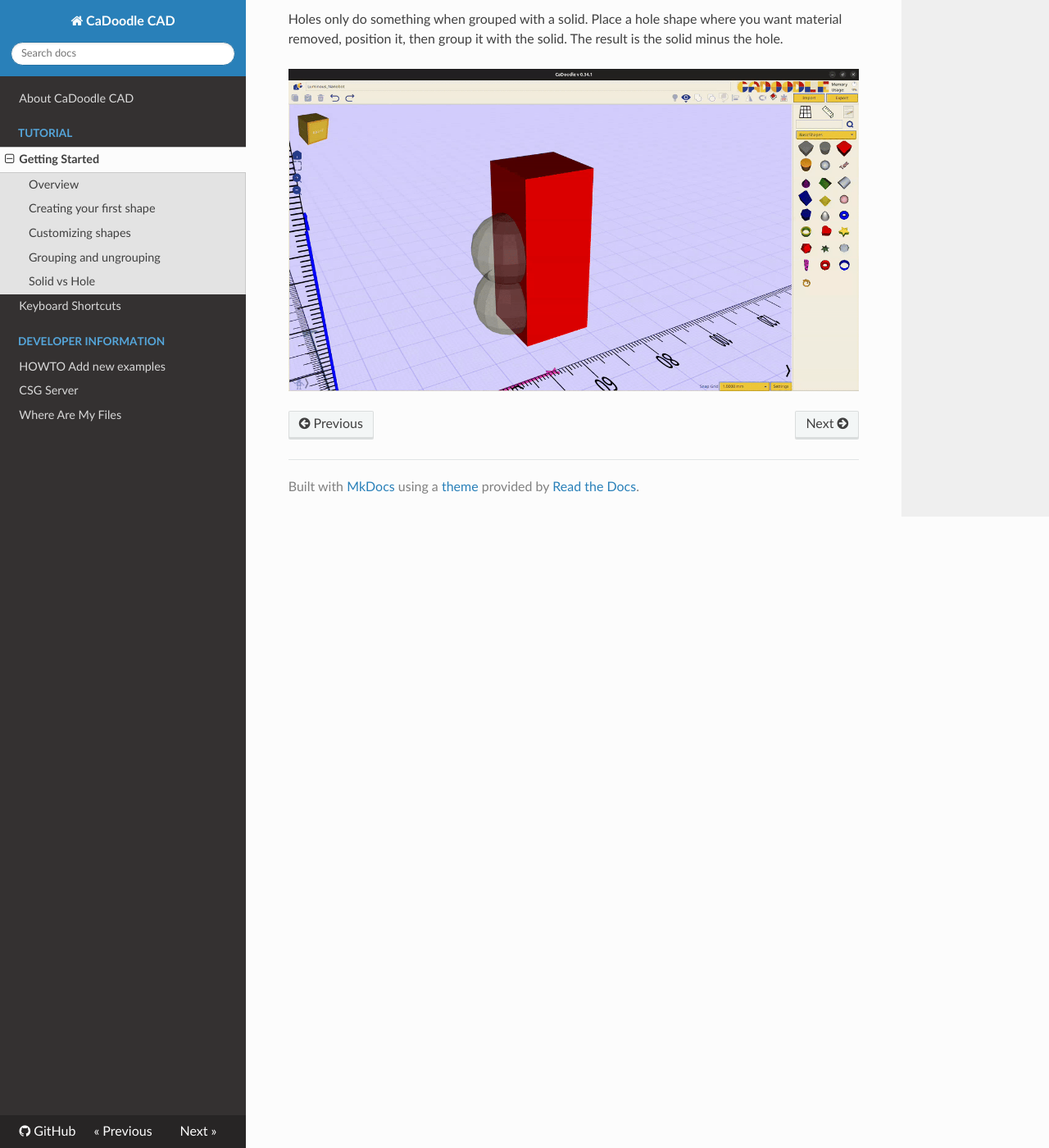
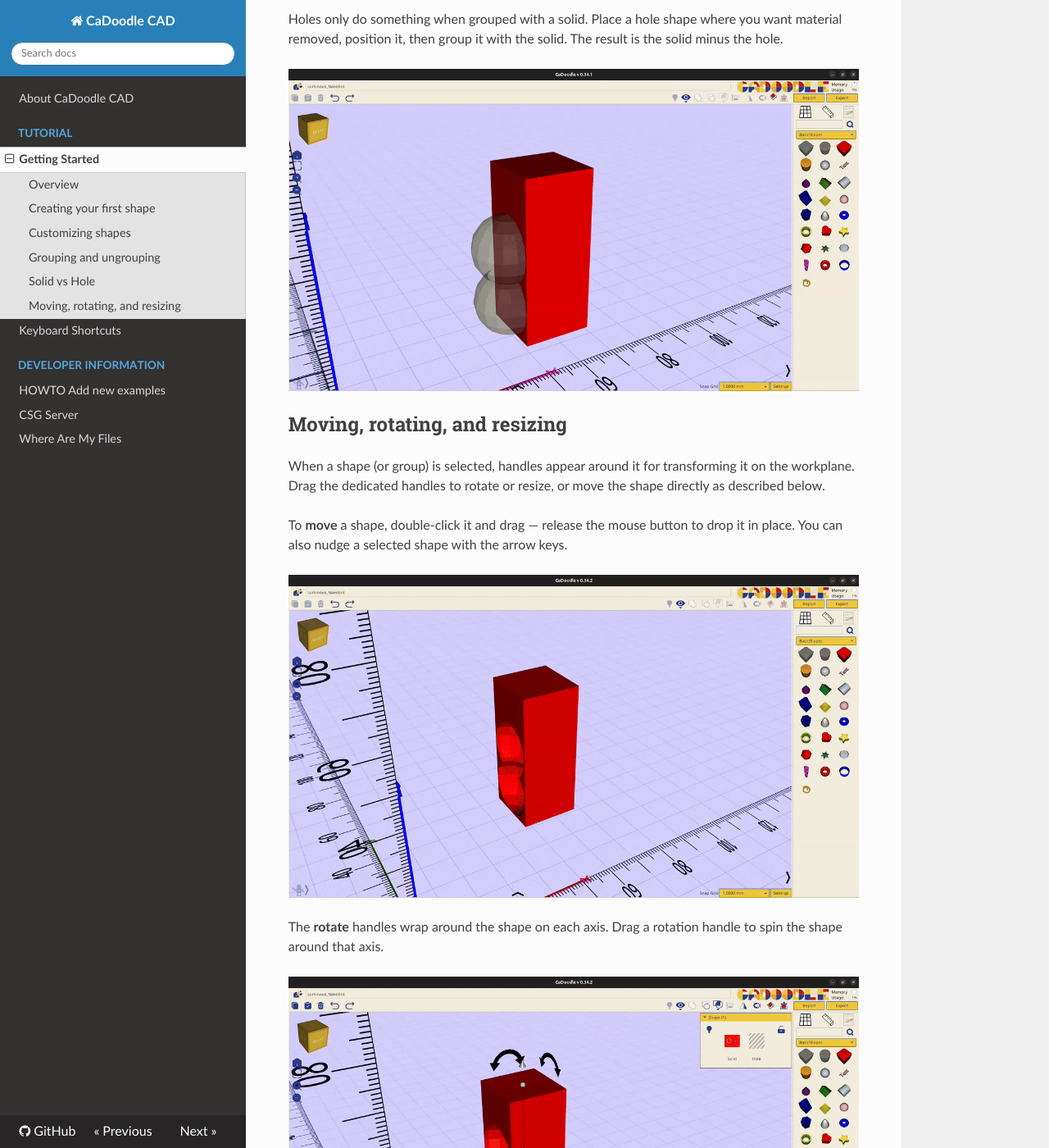
Before and after one commit to CaDoodleWebsite/cadoodlecad.github.io, an MkDocs documentation site: the page built from docs/docs/tutorial/getting-started.md, in a window 1280 px wide and 1400 px high, scrolled down 3714 px. Shown: the whole window at 82% size. Built offline with MkDocs 1.6.1, drawn with Linux system fonts in a browser that asks for light colours; nearby versions of some CDN libraries; some of the changed text lies outside the part shown.

Commit message:
Movement and rotation
adds examples of the movement and rotation object functionality  to the getting started guide

```diff
--- a/docs/docs/tutorial/getting-started.md
+++ b/docs/docs/tutorial/getting-started.md
@@ -54,3 +54,19 @@ When a shape is set to Hole, it appears striped or transparent — that's the vi
 Holes only do something when grouped with a solid. Place a hole shape where you want material removed, position it, then group it with the solid. The result is the solid minus the hole.
 
 ![Result after grouping a solid with a hole — material has been subtracted](../img/hole-grouped.gif)
+
+## Moving, rotating, and resizing
+
+When a shape (or group) is selected, handles appear around it for transforming it on the workplane. Drag the dedicated handles to rotate or resize, or move the shape directly as described below.
+
+To **move** a shape, double-click it and drag — release the mouse button to drop it in place. You can also nudge a selected shape with the arrow keys.
+
+![Double-clicking a shape and dragging to move it](../img/move-handles.gif)
+
+The **rotate** handles wrap around the shape on each axis. Drag a rotation handle to spin the shape around that axis.
+
+![Dragging a rotation handle to spin a shape](../img/rotate-handles.gif)
+
+The **resize** handles sit on the corners and edges of the shape's bounding box. Drag a corner to resize uniformly, or drag an edge handle to stretch along a single axis.
+
+<!-- ![Shape with stretch/resize handles visible](../img/stretch-handles.png) -->
```
Also changed, not shown: docs/docs/img/move-handles.gif (added), docs/docs/img/rotate-handles.gif (added).
